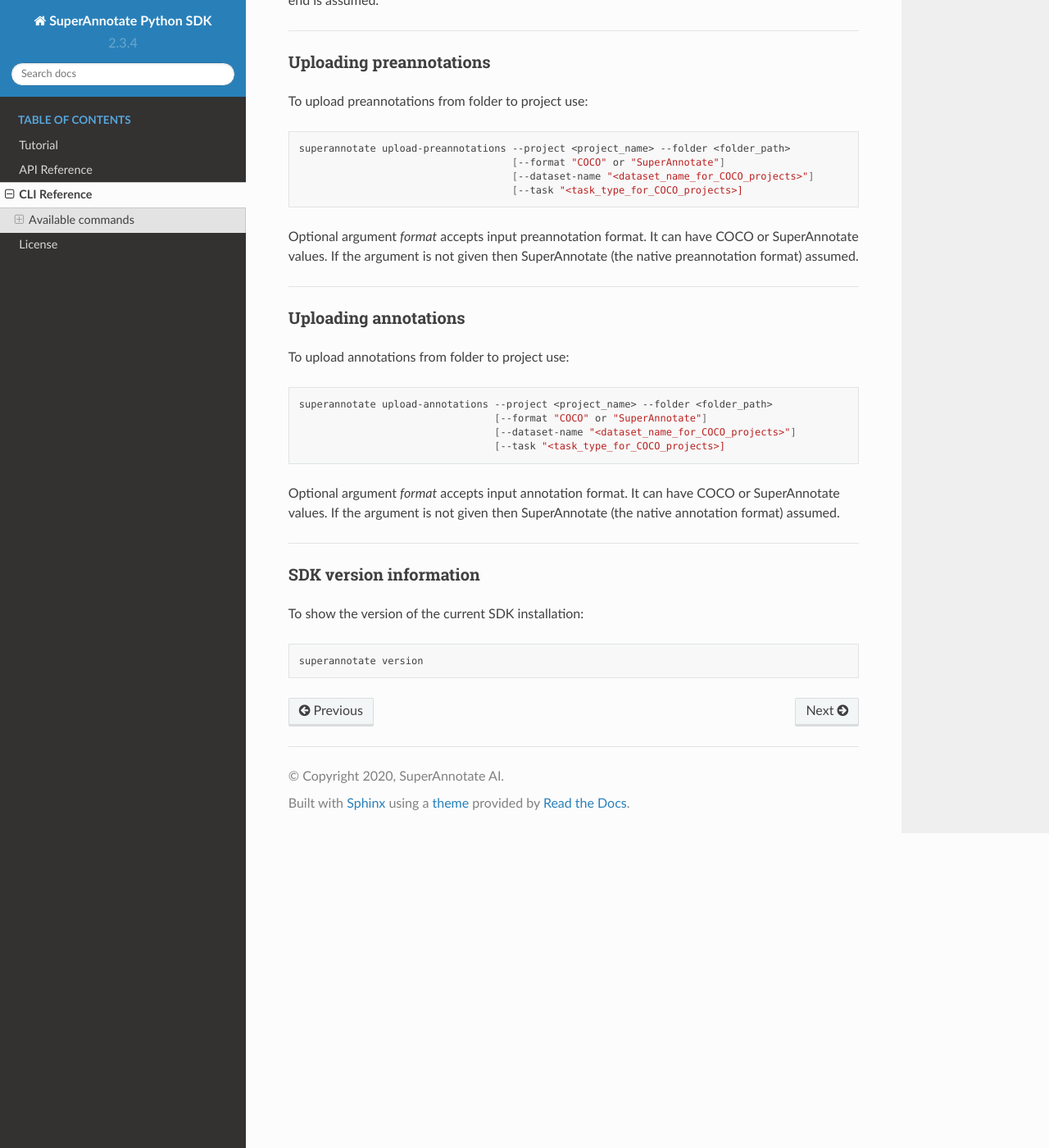
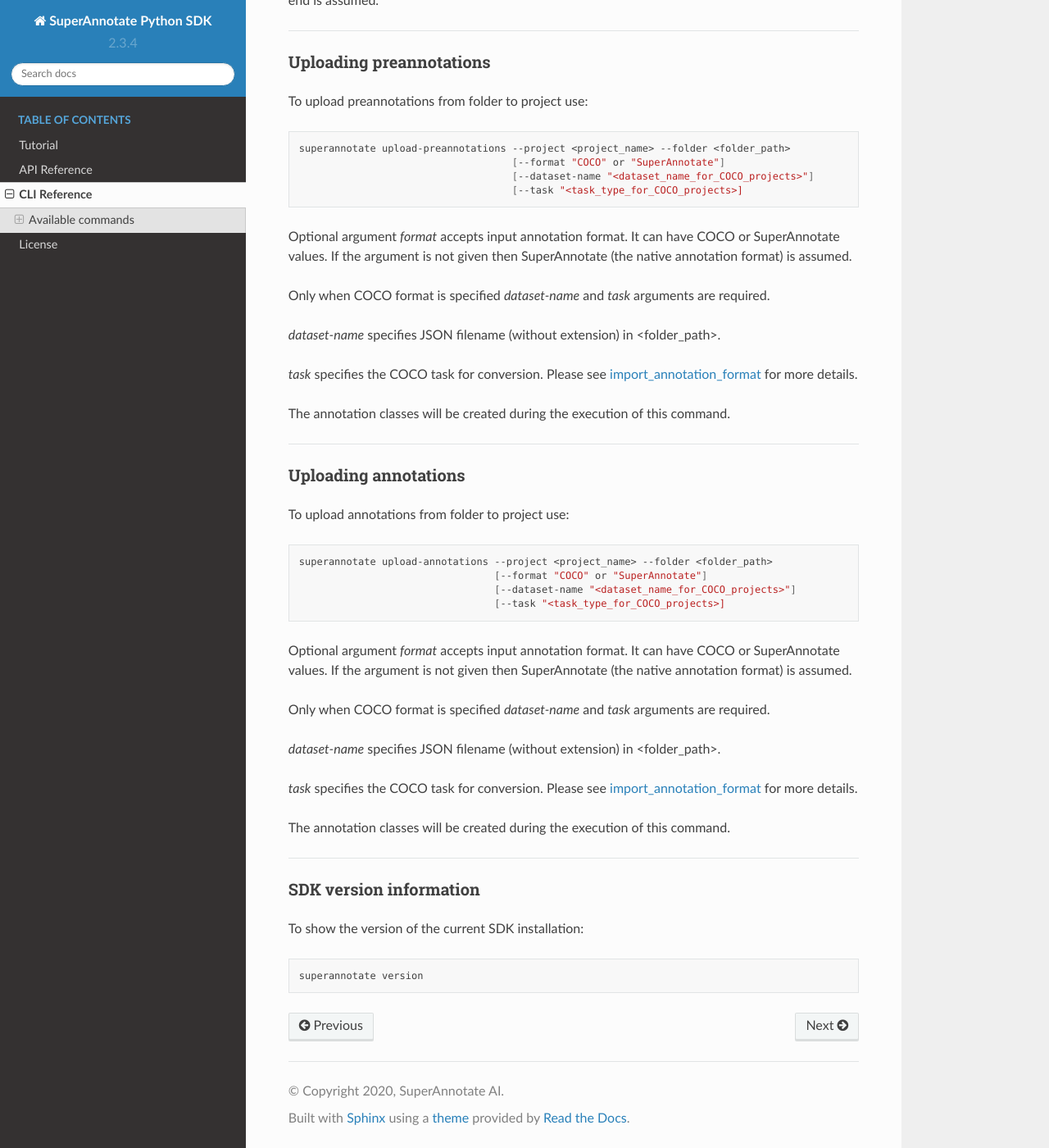
Before and after one commit to superannotateai/superannotate-python-sdk, a Sphinx documentation site: the page built from docs/source/cli.rst, in a window 1280 px wide and 1400 px high, scrolled down 1510 px. Shown: the whole window at 82% size. Built offline with Sphinx 7.4.7 and the Read the Docs theme 2.0.0, drawn with Linux system fonts in a browser that asks for light colours; the version number is read from the project's files by our own code.

Commit message:
Improve docs

```diff
--- a/docs/source/cli.rst
+++ b/docs/source/cli.rst
@@ -101,8 +101,17 @@
                                        [--task "<task_type_for_COCO_projects>]
 
 
-Optional argument *format* accepts input preannotation format. It can have COCO or SuperAnnotate values.
-If the argument is not given then SuperAnnotate (the native preannotation format) assumed.
+Optional argument *format* accepts input annotation format. It can have COCO or SuperAnnotate values.
+If the argument is not given then SuperAnnotate (the native annotation format) is assumed.
+
+Only when COCO format is specified *dataset-name* and *task* arguments are required.
+
+*dataset-name* specifies JSON filename (without extension) in <folder_path>.
+
+*task* specifies the COCO task for conversion. Please see
+:ref:`import_annotation_format <ref_import_annotation_format>` for more details.
+
+The annotation classes will be created during the execution of this command.
 
 ----------
 
@@ -121,7 +130,17 @@
                                     [--task "<task_type_for_COCO_projects>]
 
 Optional argument *format* accepts input annotation format. It can have COCO or SuperAnnotate values.
-If the argument is not given then SuperAnnotate (the native annotation format) assumed.
+If the argument is not given then SuperAnnotate (the native annotation format) is assumed.
+
+Only when COCO format is specified *dataset-name* and *task* arguments are required.
+
+*dataset-name* specifies JSON filename (without extension) in <folder_path>.
+
+*task* specifies the COCO task for conversion. Please see
+:ref:`import_annotation_format <ref_import_annotation_format>` for more details.
+
+The annotation classes will be created during the execution of this command.
+
 
 ----------
 
--- a/docs/source/superannotate.sdk.rst
+++ b/docs/source/superannotate.sdk.rst
@@ -282,6 +282,7 @@
 _____________________________________________________________
 
 
+.. _ref_import_annotation_format:
 .. autofunction:: superannotate.import_annotation_format
 .. autofunction:: superannotate.export_annotation_format
 .. autofunction:: superannotate.convert_project_type
```
